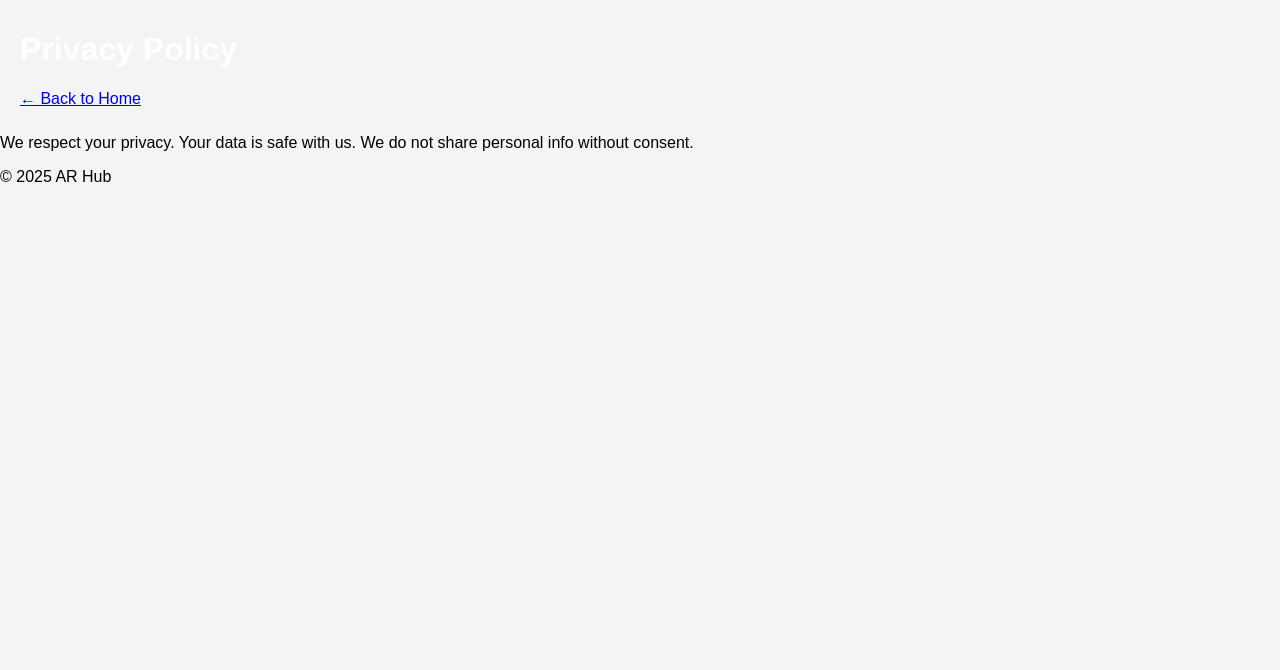
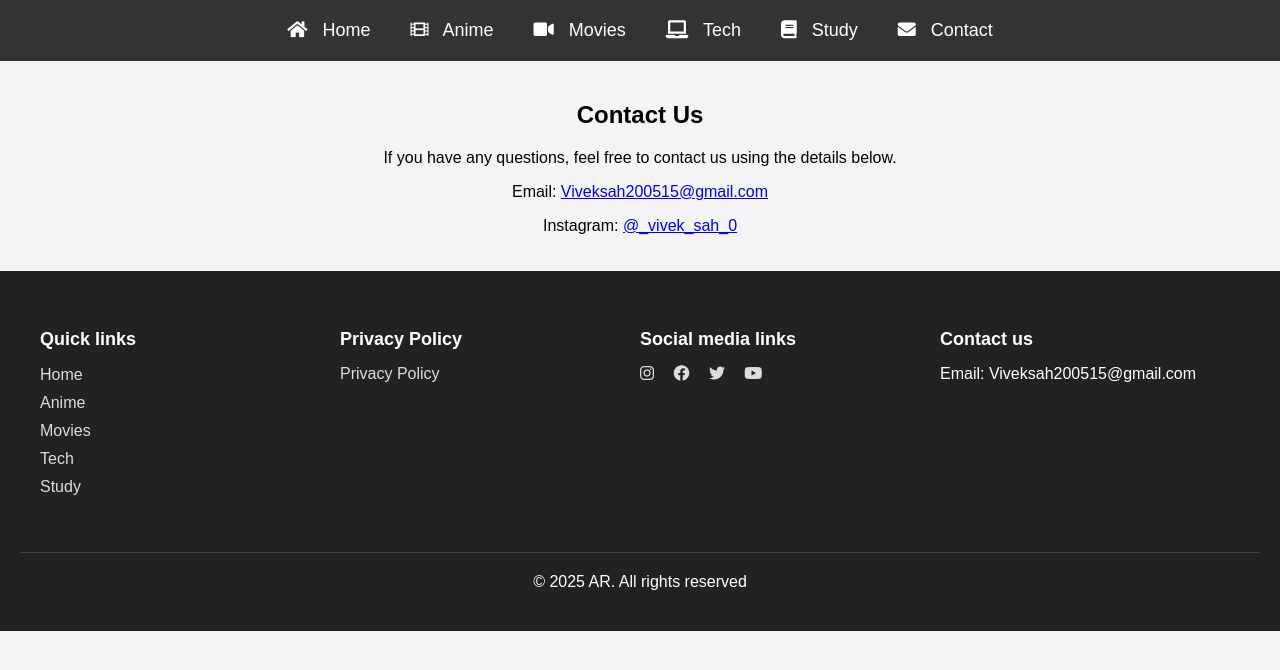
Before and after one commit to vkcode2005/AR-Website, a Jekyll site: the page contact.html, which Jekyll copies as it is, in a window 1280 px wide. Shown: the top 670 px of the page. Built offline with Jekyll 4.4.1, drawn with Linux system fonts in a browser that asks for light colours.

Commit message:
Update contact.html

```diff
--- a/contact.html
+++ b/contact.html
@@ -1,22 +1,65 @@
 <!DOCTYPE html>
 <html lang="en">
+
 <head>
   <meta charset="UTF-8">
-  <title>Privacy Policy - AR Hub</title>
-  <link rel="stylesheet" href="assets/css/style.css">
+  <meta name="viewport" content="width=device-width, initial-scale=1.0">
+  <title>Contact - AR Hub</title>
+  <link rel="stylesheet" href="/AR-Website/assets/css/style.css">
+  <link rel="stylesheet" href="https://cdnjs.cloudflare.com/ajax/libs/font-awesome/5.15.4/css/all.min.css">
 </head>
+
 <body>
-  <header>
-    <h1>Privacy Policy</h1>
-    <nav><a href="index.html">← Back to Home</a></nav>
-  </header>
 
-  <section>
-    <p>We respect your privacy. Your data is safe with us. We do not share personal info without consent.</p>
-  </section>
+  <label class="hamburger-menu"><input type="checkbox"></label>
+  <aside class="sidebar">
+    <nav>
+      <ul class="nav-list">
+        <li class="font"><a href="index.html"><i class="fas fa-home"></i> Home</a></li>
+        <li class="font"><a href="anime.html"><i class="fas fa-film"></i> Anime</a></li>
+        <li class="font"><a href="movie.html"><i class="fas fa-video"></i> Movies</a></li>
+        <li class="font"><a href="tech.html"><i class="fas fa-laptop"></i> Tech</a></li>
+        <li class="font"><a href="study.html"><i class="fas fa-book"></i> Study</a></li>
+        <li class="font"><a href="contact.html"><i class="fas fa-envelope"></i> Contact</a></li>
+      </ul>
+    </nav>
+  </aside>
 
-  <footer>
-    <p>© 2025 AR Hub</p>
+  <main>
+    <section class="content-section">
+      <h1>Contact Us</h1>
+      <p>If you have any questions, feel free to contact us using the details below.</p>
+      <p>Email: <a href="mailto:Viveksah200515@gmail.com">Viveksah200515@gmail.com</a></p>
+      <p>Instagram: <a href="https://www.instagram.com/_vivek_sah_0?igsh=MWV2Z2hmcWt0Nnd4dQ==" target="_blank">@_vivek_sah_0</a></p>
+    </section>
+  </main>
+
+  <footer class="footer">
+    <div class="footer-container">
+      <div class="footer-section">
+        <h3>Quick links</h3>
+        <ul>
+          <li><a href="index.html">Home</a></li>
+          <li><a href="anime.html">Anime</a></li>
+          <li><a href="movie.html">Movies</a></li>
+          <li><a href="tech.html">Tech</a></li>
+          <li><a href="study.html">Study</a></li>
+        </ul>
+      </div>
+      <div class="footer-section"><h3>Privacy Policy</h3><a href="Privacypolicy.html">Privacy Policy</a></div>
+      <div class="footer-section"><h3>Social media links</h3>
+        <div class="social-links">
+          <a href="https://www.instagram.com/_vivek_sah_0?igsh=MWV2Z2hmcWt0Nnd4dQ=="><i class="fab fa-instagram"></i></a>
+          <a href="https://youtube.com/@saheditzz?si=waiSVwsoHRgqDdm6"><i class="fab fa-facebook"></i></a>
+          <a href="https://youtube.com/@saheditzz?si=waiSVwsoHRgqDdm6"><i class="fab fa-twitter"></i></a>
+          <a href="https://youtube.com/@saheditzz?si=waiSVwsoHRgqDdm6"><i class="fab fa-youtube"></i></a>
+        </div>
+      </div>
+      <div class="footer-section"><h3>Contact us</h3><p>Email: Viveksah200515@gmail.com</p></div>
+    </div>
+    <div class="footer-bottom"><p>© 2025 AR. All rights reserved</p><button class="back-to-top">Back to Top</button></div>
   </footer>
+
 </body>
+
 </html>
```
